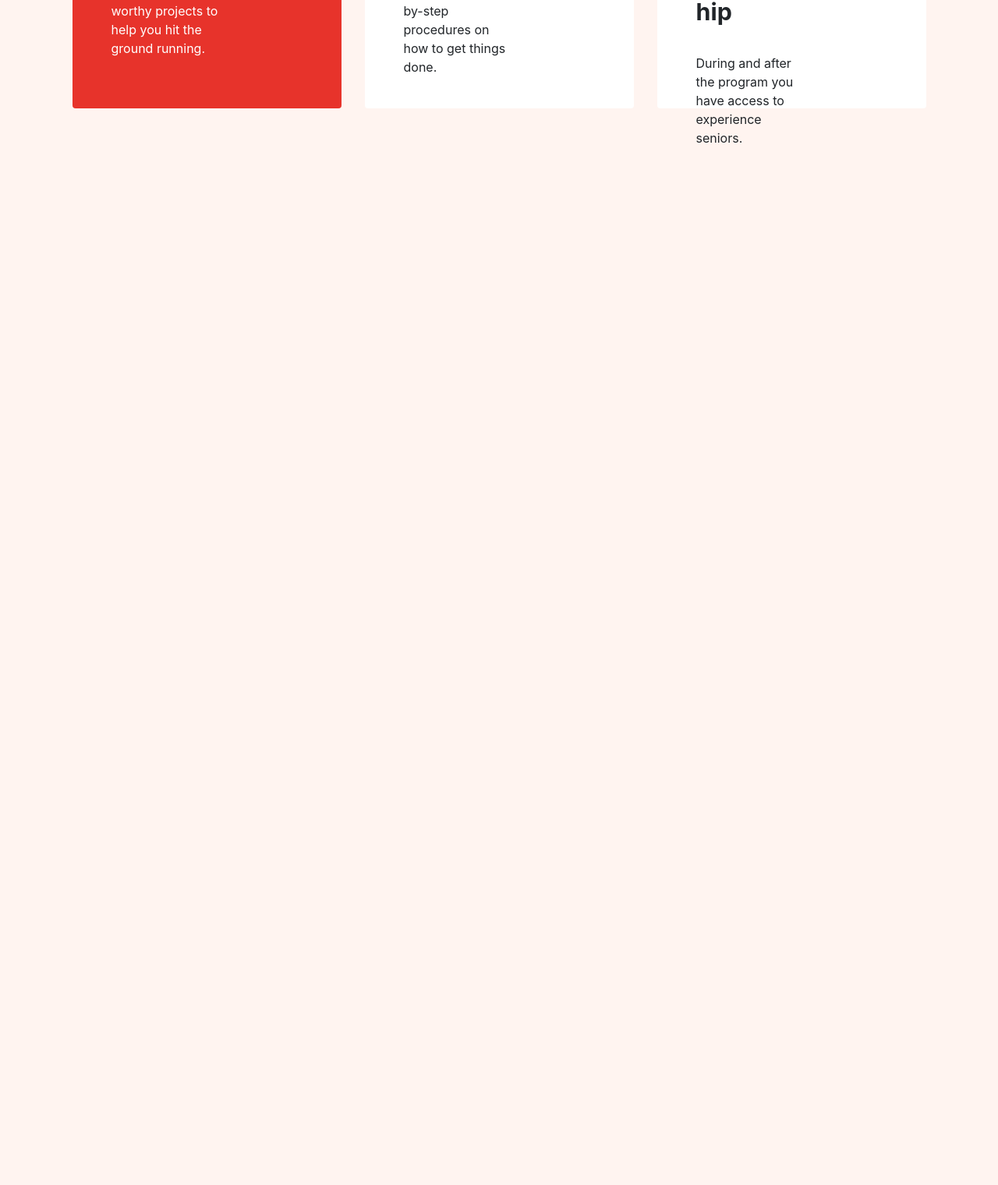
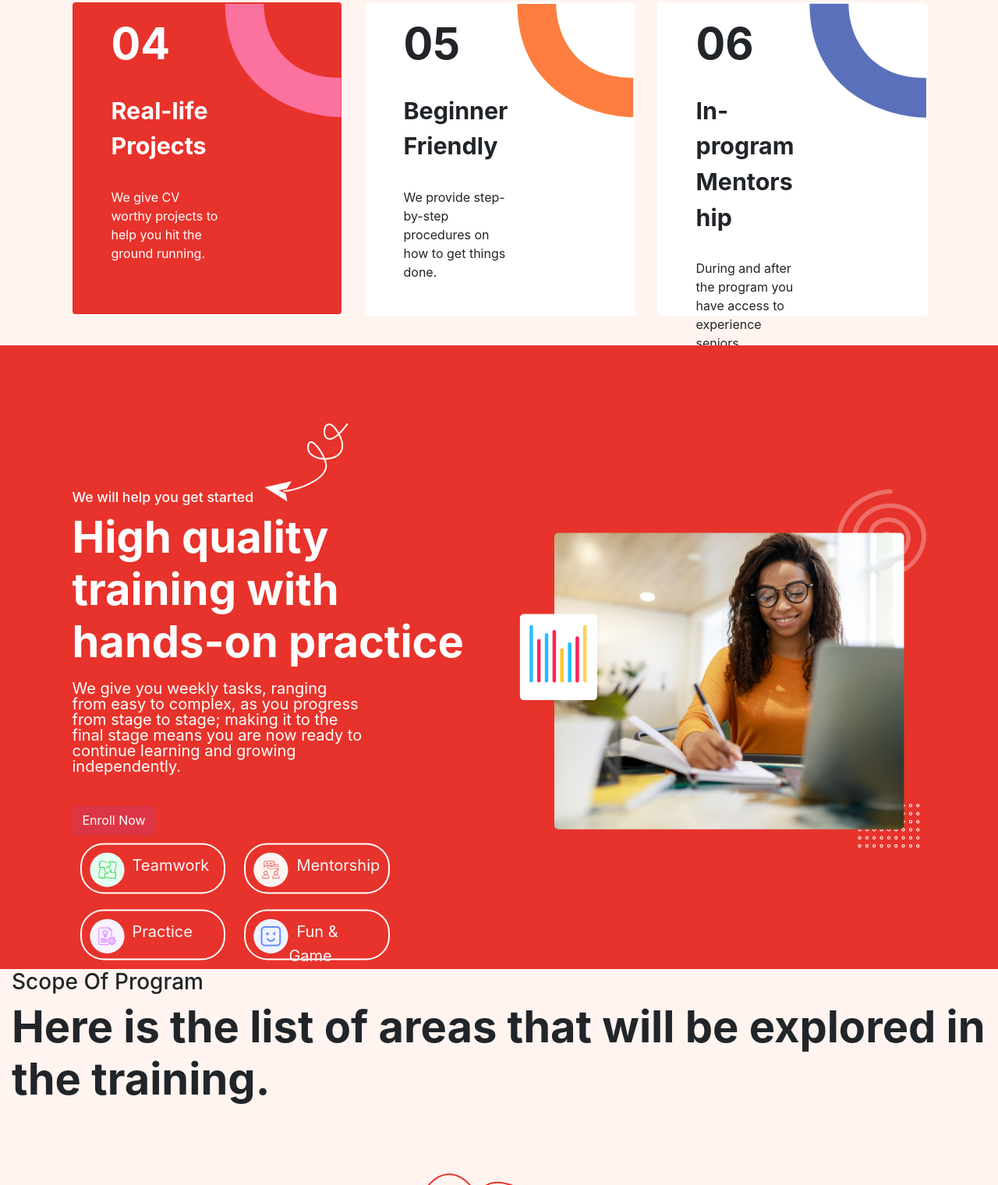
Before and after one commit to adeniyi1379/zuri_interface, a plain HTML site: page new.html in a window 1280 px wide. Shown: the part 2057-3577 px from the top of the page at 78% size. Before the commit the page ends 2246 px from the top, so only its background shows below. Drawn offline with nearby package versions, Linux system fonts and the light colour scheme; files whose address does not match are found by name.

Commit message:
new page upadted

```diff
--- a/new.css
+++ b/new.css
@@ -34,6 +34,9 @@ body{
     height: 60px; */
     display: inline;
     border-radius: 50%;
+}
+#main{
+    height: 100vh;
 }
 #main .row{
     margin-top: 12%;
@@ -77,15 +80,26 @@ body{
 
 }
 /* reason */
+#reason{
+    margin-bottom: 50px;
+}
 #reason .row{
     position: relative;
     margin-bottom: 30px;
     width: 90%;
     margin: 30px auto;
 }
+#reason .col-md-4{
+    transition: .5s;
+}
+#reason .col-md-4:hover{
+    transform: translateY(-15px);
+}
 .card{
     height: 400px;
     border: none;
+    box-shadow: 2px 2px #fff;
+
 }
 .card h2{
     width: 50%;
@@ -114,3 +128,42 @@ body{
 #reason .row .col-md-4:first-child .card{
     background-color: var(--red);
 }
+/* intro */
+#intro{
+    background-color: var(--red);
+    height: 100vh;
+    margin-top: 40px;
+    position: relative;
+}
+#intro .container-fluid{
+    transform: translateY(30%);
+}
+#intro a.btn-lg{
+    width: 35%;
+    height: 65px;
+    border: 2px solid #fff;
+    border-radius: 30px;
+    font-weight: 400;
+    margin: 10px;
+    padding: 10px;
+    text-align: left;
+}
+#intro .abs{
+    position: absolute;
+    top: -15%;
+    left: 25%;
+}
+#intro h3{
+    font-size: 1.1em;
+}
+#intro p.last{
+    width: 70%;
+    font-size: 20px;
+    font-weight: 400;
+    line-height: 1em;
+    margin-bottom: 40px;
+}
+#intro span{
+    margin-left: 10px;
+    font-weight: 400;
+}
--- a/new.html
+++ b/new.html
@@ -5,6 +5,7 @@
     <meta http-equiv="X-UA-Compatible" content="IE=edge">
     <meta name="viewport" content="width=device-width, initial-scale=1.0">
     <!-- <link rel="shortcut icon" href="./image/zuri-logo-full.svg" type="image/x-icon"> -->
+    <link rel="shortcut icon" href="https://training.zuri.team/favicon.ico" type="image/x-icon">
     <link rel="stylesheet" href="https://cdn.jsdelivr.net/npm/bootstrap@4.6.1/dist/css/bootstrap.min.css">
     <link rel="stylesheet" href="new.css">
     <title>ZURI</title>
@@ -166,6 +167,39 @@
             </div>
         </div>
         </div>
-
+        <!-- intro -->
+        <div id="intro">
+            <div class="container-fluid">
+                <img src="./image/section5wire.svg" alt="" class="abs">
+                <div class="row text-white">
+                    <div class="col-md-6">
+                        <h3 class="text-white">We will help you get started</h3>
+                        <p class="font-weight-bold display-4">High quality training with hands-on practice</p>
+                        <p class="last">We give you weekly tasks, ranging from easy to complex, as you progress from stage to
+                         stage; making it to the final stage means you are now ready to continue learning and growing independently.</p>
+                        <a href="#" class="btn btn-danger">Enroll Now</a>
+                        <div class="btn-group d-block">
+                            <a href="#" class="btn btn-lg btn-outline-light  "><img src="./image/hand.svg" class="float-left img-fluid" alt="" width="45" height="45"><span class="align-middle"> Teamwork</span></a>
+                            <a href="#" class="btn btn-lg btn-outline-light  "><img src="./image/mentor.svg" class="float-left img-fluid" alt=""width="45" height="45"><span class="align-middle"> Mentorship</span></a>
+                        </div>
+                        <div class="btn-group d-block">
+                            <a href="#" class="btn btn-lg btn-outline-light  "><img src="./image/practice.svg" class="float-left img-fluid" alt=""width="45" height="45"><span class="align-middle"> Practice</span></a>
+                            <a href="#" class="btn btn-lg btn-outline-light "><img src="./image/games.svg" class="float-left img-fluid" alt=""width="45" height="45"><span class="align-middle"> Fun & Game</span></a>
+                        </div>
+                    </div>
+                    <div class="col-md-6">
+                        <img src="./image/section5-image.png" alt="" class="img-fluid">
+                    </div>
+                </div>
+            </div>
+        </div>
+    <!-- scope -->
+    <div id="scope">
+        <div class="container-fluid">
+            <h3>Scope Of Program</h3>
+            <p class="display-4 font-weight-bold">Here is the list of areas that will be explored in the training.</p>
+            <img src="./image/section6.svg" alt="" class="img-fluid mx-auto d-block">
+        </div>
+    </div>
 </body>
 </html>
--- a/style.css
+++ b/style.css
@@ -151,8 +151,11 @@ footer > p{
 }
 /* media queries */
 @media screen and (max-width: 768px){
+    #main{
+        height: 80vh;
+    }
     #main .container{
-        width: 90%;
+        width: 95%;
     }
     #main a{
         margin: 20px auto;
```
Also changed, not shown: index.html (+1 -1 lines), image/section5wire.svg (added), image/section6.svg (added).
